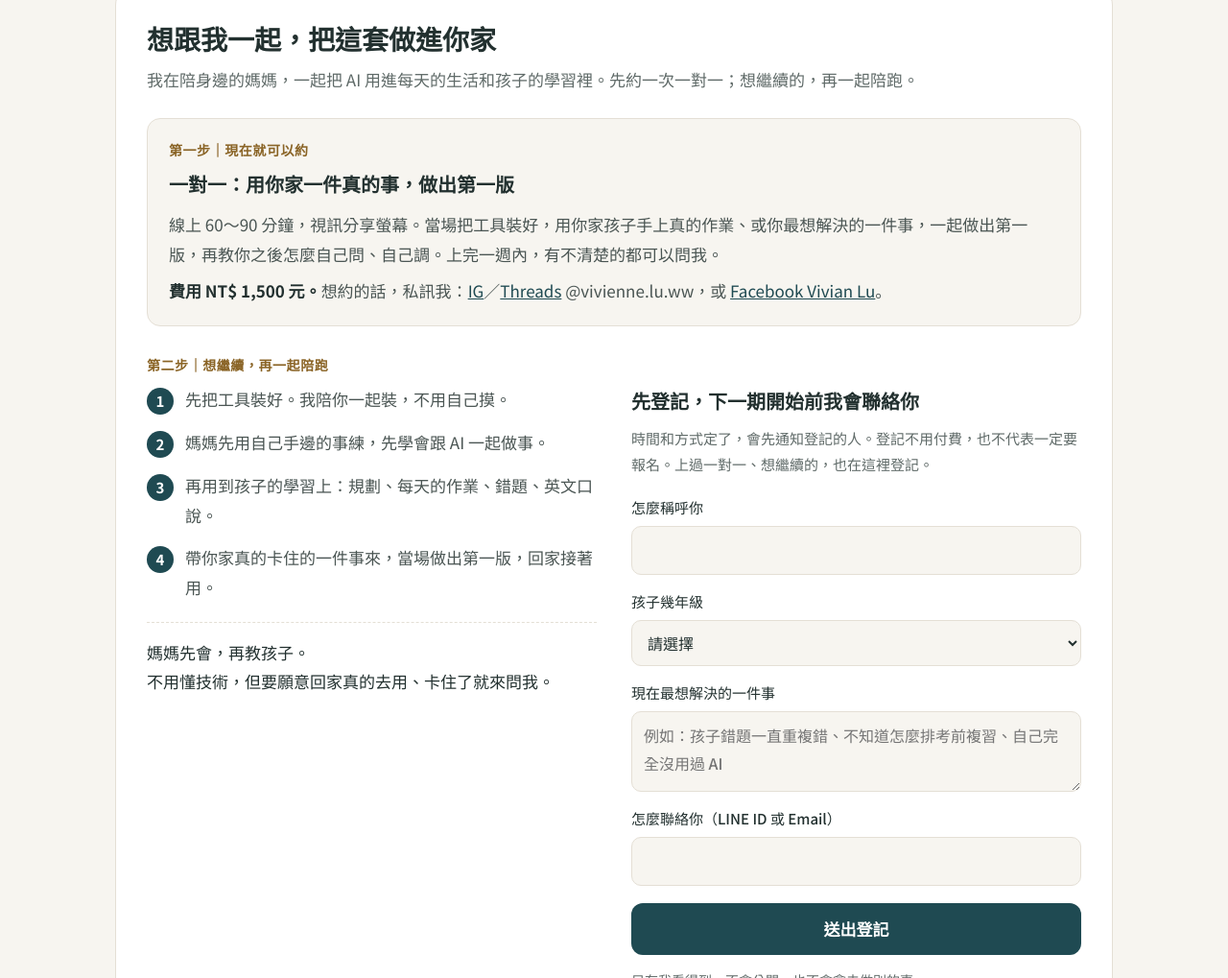
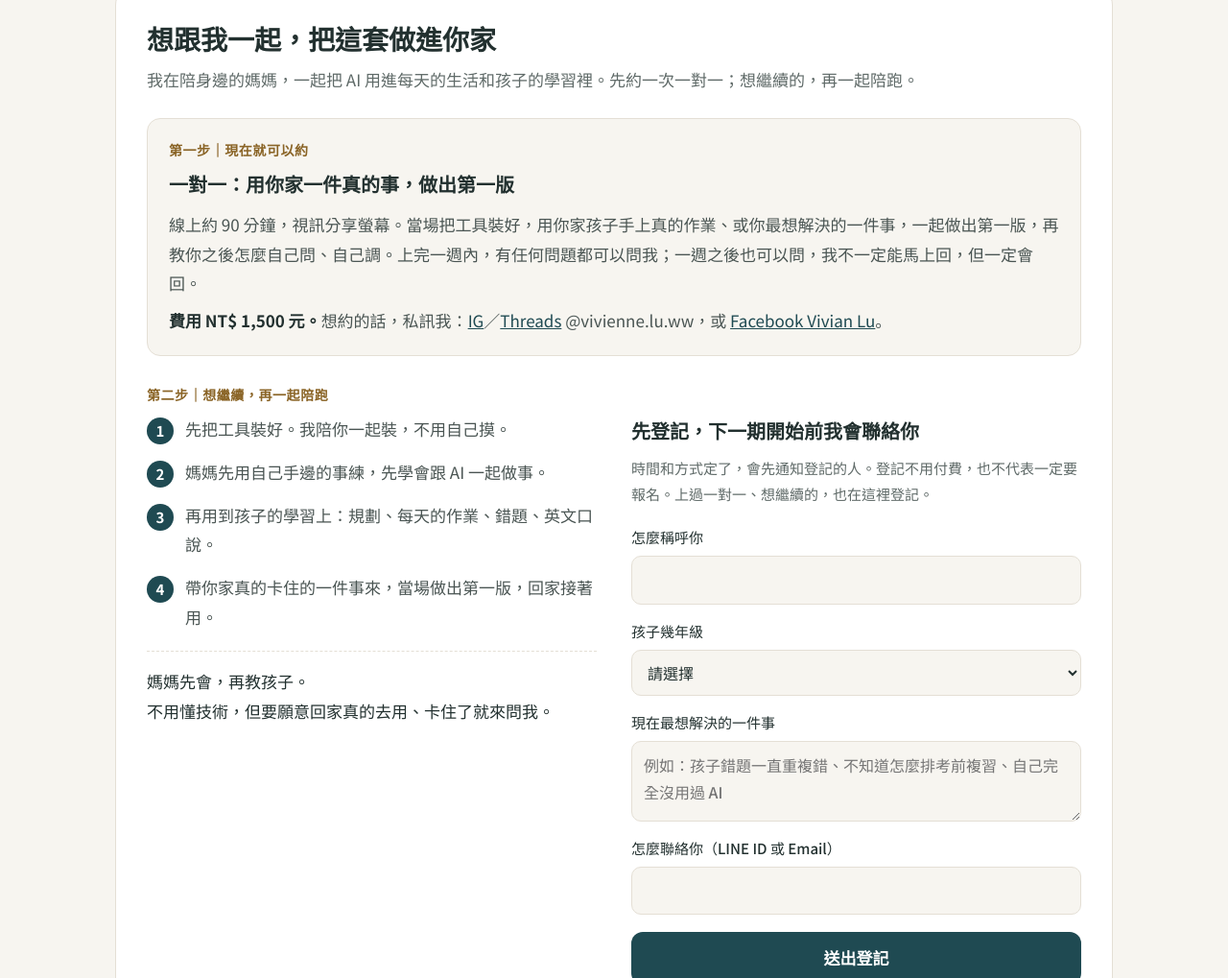
Before and after one commit to viviennelu712/viviennelu712.github.io, a plain HTML site: page index.html in a window 1280 px wide. Shown: the part 2315-3334 px from the top of the page at 96% size. Drawn offline with Linux system fonts and the light colour scheme.

Commit message:
一對一改寫「約 90 分鐘」，補上一週後也可以問
Co-Authored-By: Claude Opus 5.5 <noreply@anthropic.com>

```diff
--- a/index.html
+++ b/index.html
@@ -222,7 +222,7 @@
     <div class="tier">
       <p class="tier-label">第一步｜現在就可以約</p>
       <h3>一對一：用你家一件真的事，做出第一版</h3>
-      <p>線上 60～90 分鐘，視訊分享螢幕。當場把工具裝好，用你家孩子手上真的作業、或你最想解決的一件事，一起做出第一版，再教你之後怎麼自己問、自己調。上完一週內，有不清楚的都可以問我。</p>
+      <p>線上約 90 分鐘，視訊分享螢幕。當場把工具裝好，用你家孩子手上真的作業、或你最想解決的一件事，一起做出第一版，再教你之後怎麼自己問、自己調。上完一週內，有任何問題都可以問我；一週之後也可以問，我不一定能馬上回，但一定會回。</p>
       <p><span class="price">費用 NT$ 1,500 元。</span>想約的話，私訊我：<a href="https://www.instagram.com/vivienne.lu.ww/">IG</a>／<a href="https://www.threads.com/@vivienne.lu.ww">Threads</a> @vivienne.lu.ww，或 <a href="https://www.facebook.com/vivian.lu.712161/">Facebook Vivian Lu</a>。</p>
     </div>
 
```
Also changed, not shown: ai-setup/index.html (+1 -1 lines).
